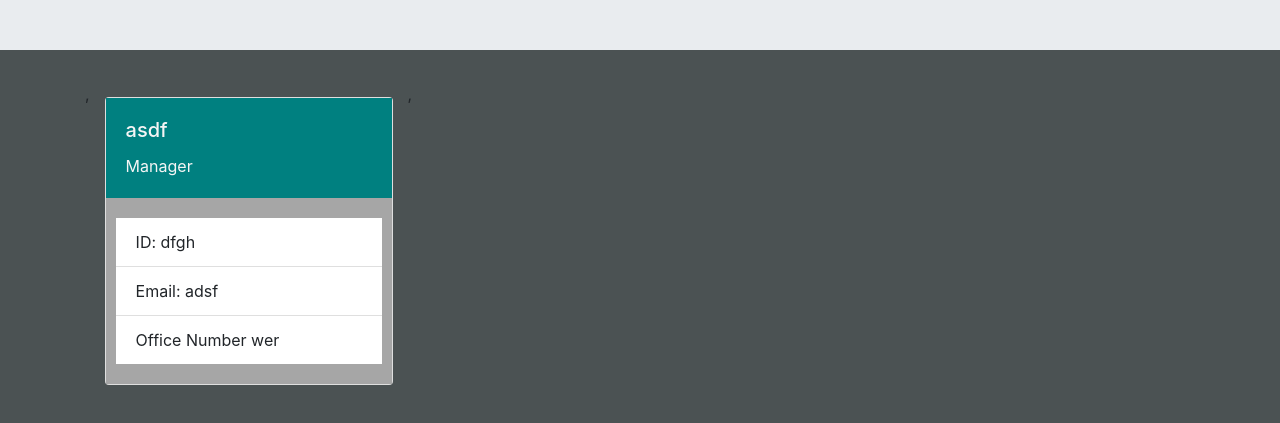
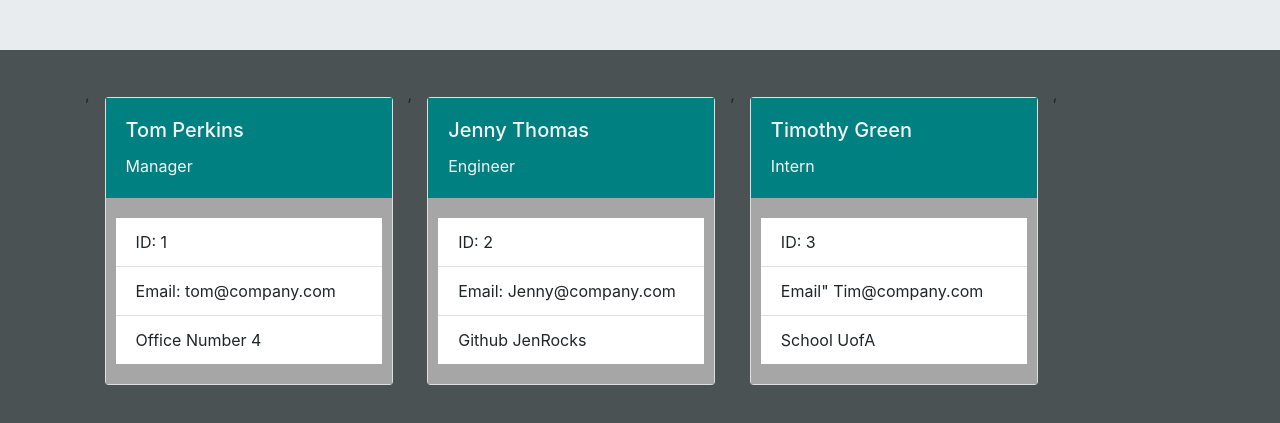
Before and after one commit to IamAlphena/TeamProfiles, a website: page team.html in a window 1280 px wide. Shown: the part 153-576 px from the top of the page. Drawn offline with nearby package versions, Linux system fonts and the light colour scheme.

Commit message:
found a typo in the intern card

```diff
--- a/index.js
+++ b/index.js
@@ -198,7 +198,7 @@ function generateHTML(data) {
                 <div style="padding: 10px; padding-top: 20px; padding-bottom: 20px; background-color: #a6a6a6;">
                     <ul class="list-group list-group-flush">
                         <li class="list-group-item">ID: ${data[i].id} </li>
-                        <li class="list-group-item">Email" ${data[i].email} </li>
+                        <li class="list-group-item">Email: ${data[i].email} </li>
                         <li class="list-group-item">School ${data[i].school}</li>
                     </ul>
                 </div>
--- a/team.html
+++ b/team.html
@@ -21,16 +21,40 @@
     <div class="container" id="cardSpace" style= "display: flex; flex-wrap: wrap;">
    ,<div class="card" style="width: 18rem; margin: 15px;">
         <div class="card-body" style="background-color: teal; color: whitesmoke;">
-            <h5 class="card-title">asdf</h5>
+            <h5 class="card-title">Tom Perkins</h5>
             <p class="card-text"> Manager</p>
         </div>
         <div style="padding: 10px; padding-top: 20px; padding-bottom: 20px; background-color: #a6a6a6;">
             <ul class="list-group list-group-flush">
-                <li class="list-group-item">ID: dfgh </li>
-                <li class="list-group-item">Email: adsf </li>
-                <li class="list-group-item">Office Number wer</li>
+                <li class="list-group-item">ID: 1 </li>
+                <li class="list-group-item">Email: tom@company.com </li>
+                <li class="list-group-item">Office Number 4</li>
             </ul>
         </div>
-        </div>,</div>
+        </div>,<div class="card" style="width: 18rem; margin: 15px;">
+                    <div class="card-body" style="background-color: teal; color: whitesmoke;">
+                        <h5 class="card-title">Jenny Thomas</h5>
+                        <p class="card-text"> Engineer</p>
+                    </div>
+                    <div style="padding: 10px; padding-top: 20px; padding-bottom: 20px; background-color: #a6a6a6;">
+                        <ul class="list-group list-group-flush">
+                            <li class="list-group-item">ID: 2 </li>
+                            <li class="list-group-item">Email: Jenny@company.com </li>
+                            <li class="list-group-item">Github JenRocks</li>
+                        </ul>
+                    </div>
+                </div>,<div class="card" style="width: 18rem; margin: 15px;">
+                <div class="card-body" style="background-color: teal; color: whitesmoke;">
+                    <h5 class="card-title">Timothy Green</h5>
+                    <p class="card-text"> Intern</p>
+                </div>
+                <div style="padding: 10px; padding-top: 20px; padding-bottom: 20px; background-color: #a6a6a6;">
+                    <ul class="list-group list-group-flush">
+                        <li class="list-group-item">ID: 3 </li>
+                        <li class="list-group-item">Email" Tim@company.com </li>
+                        <li class="list-group-item">School UofA</li>
+                    </ul>
+                </div>
+            </div>,</div>
 </body>
 </html>
```
Also changed, not shown: 1 other file.
